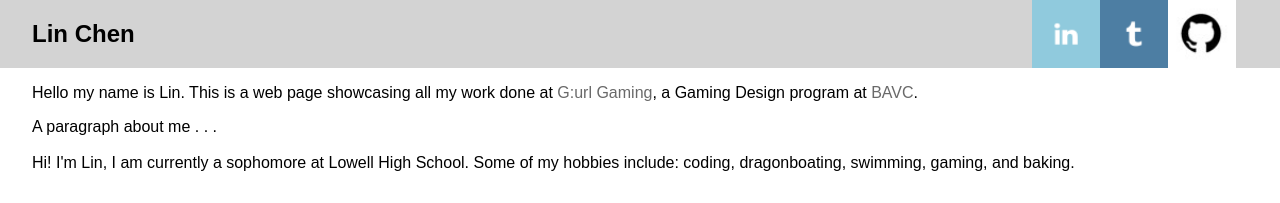
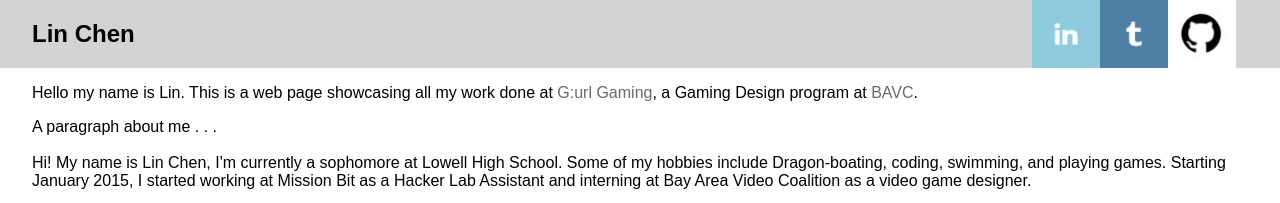
Before and after one commit to lin00/lin00.dev, a plain HTML site: page profile.html in a window 1280 px wide. Shown: the top 203 px of the page. Drawn offline with Linux system fonts and the light colour scheme.

Commit message:
added summary to portfolio page

```diff
--- a/profile.html
+++ b/profile.html
@@ -3,7 +3,7 @@
 	<head>
 
 		<!-- put your name between the title tags -->
-		<title>Student Template</title>
+		<title>Lin Chen</title>
 
 		<!-- link to favicon  -->
 		<link rel="icon" type="image/png" href="#">
@@ -36,7 +36,7 @@
 
 					<!-- personal description/statement -->
 					<p>A paragraph about me . . . <br><br>
-						Hi! I'm Lin, I am currently a sophomore at Lowell High School. Some of my hobbies include: coding, dragonboating, swimming, gaming, and baking.
+						Hi! My name is Lin Chen, I'm currently a sophomore at Lowell High School. Some of my hobbies include Dragon-boating, coding, swimming, and playing games. Starting January 2015, I started working at Mission Bit as a Hacker Lab Assistant and interning at Bay Area Video Coalition as a video game designer.
 					</p>
 				</section><!-- end student description -->
 
```
Also changed, not shown: ._profile.html (deleted), 2 other files.
